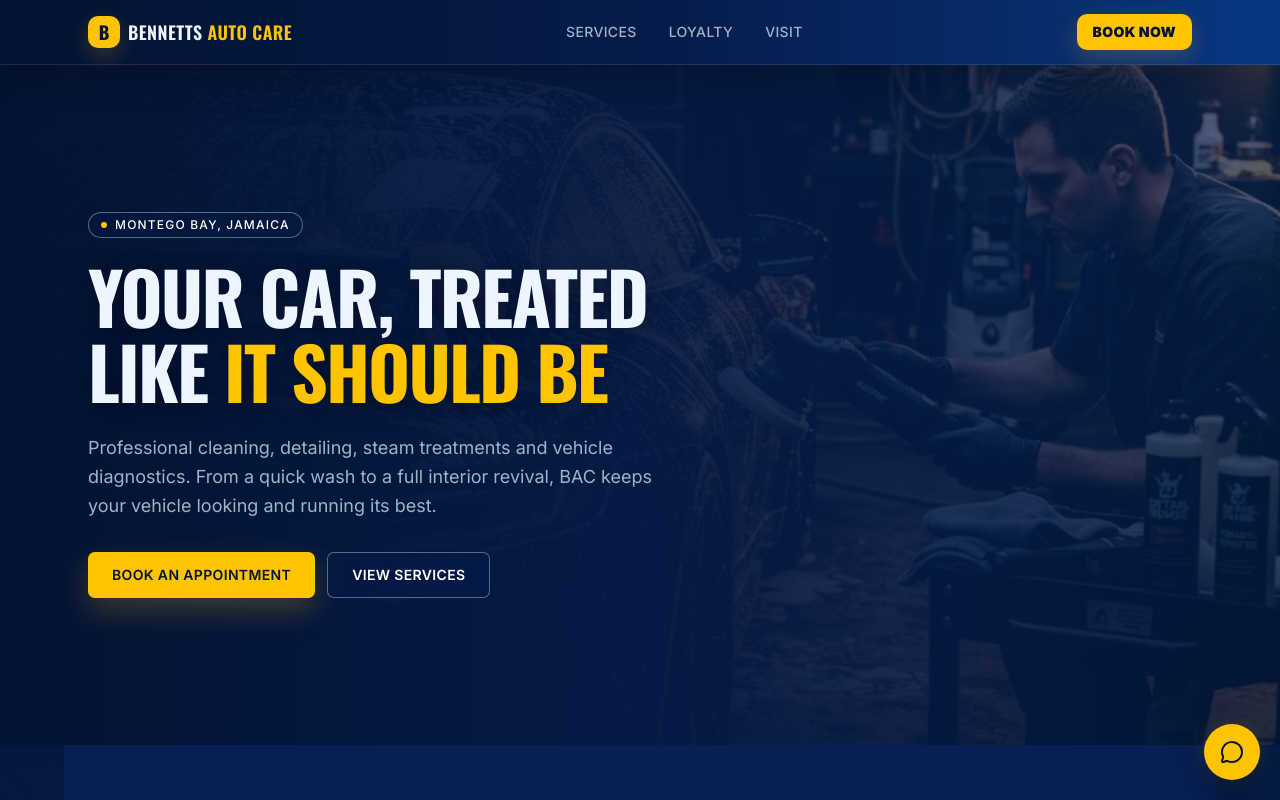
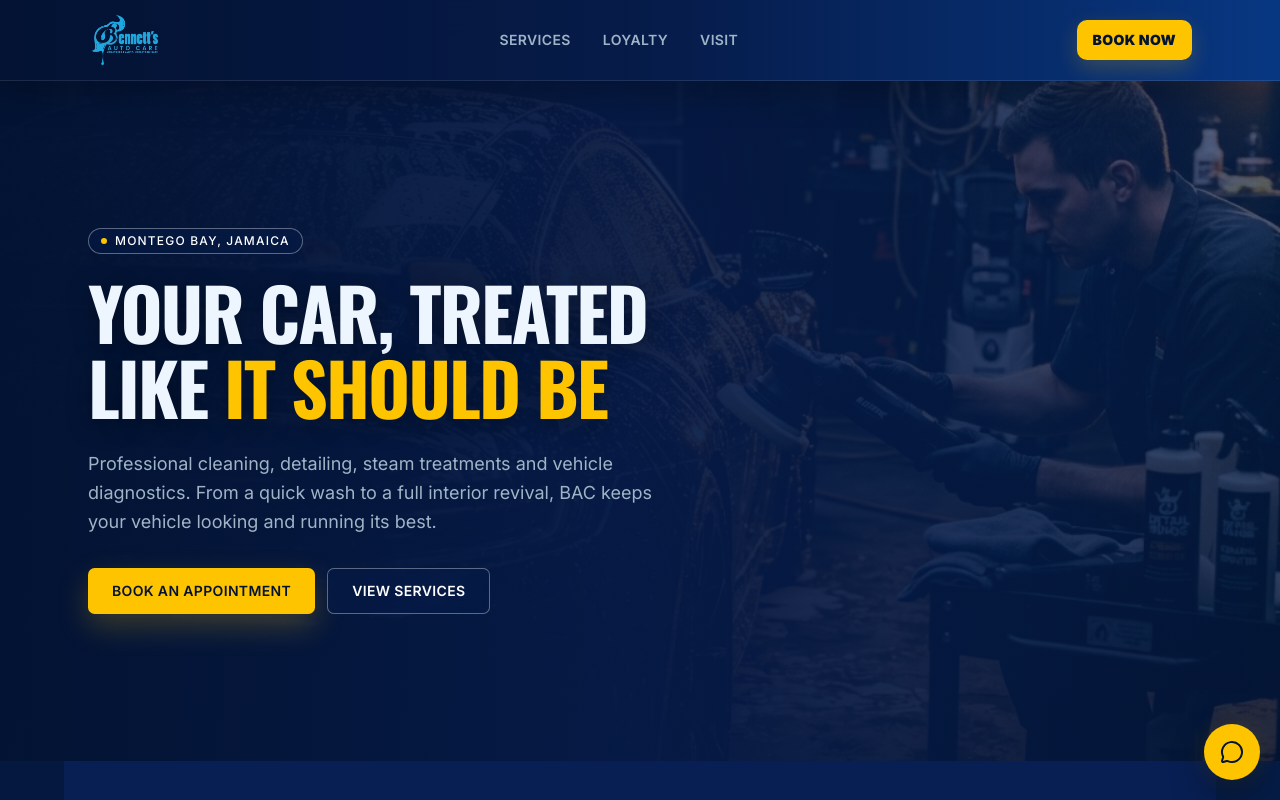
Before and after one commit to bennettsautocare/bennett-s-auto-care, a Next.js app: page / in a window 1280 px wide. Shown: the top 800 px of the page. Built offline with nearby package versions, Linux system fonts and the light colour scheme.

Commit message:
Update site-header.tsx

```diff
--- a/components/site-header.tsx
+++ b/components/site-header.tsx
@@ -1,4 +1,5 @@
 import Link from "next/link"
+import Image from "next/image"
 import { SETMORE_URL } from "@/lib/services"
 
 const NAV = [
@@ -10,22 +11,27 @@ const NAV = [
 export function SiteHeader() {
   return (
     <header className="sticky top-0 z-40 border-b border-border bg-background/80 backdrop-blur-md">
-      <div className="mx-auto flex h-16 max-w-6xl items-center justify-between px-4 sm:px-6">
-        <Link href="#top" className="flex items-center gap-2">
-          <span className="flex h-8 w-8 items-center justify-center rounded-sm bg-primary font-display text-lg font-bold text-primary-foreground">
-            B
-          </span>
-          <span className="font-display text-lg font-semibold uppercase tracking-wide">
-            Bennetts <span className="text-primary">Auto Care</span>
-          </span>
+      <div className="mx-auto flex h-20 max-w-6xl items-center justify-between px-4 sm:px-6">
+        <Link href="#top" className="flex items-center">
+          <Image
+            src="/BAC logo.png"
+            alt="Bennetts Auto Care"
+            width={190}
+            height={65}
+            priority
+            className="h-12 w-auto object-contain sm:h-14"
+          />
         </Link>
 
-        <nav className="hidden items-center gap-8 md:flex" aria-label="Primary">
+        <nav
+          className="hidden items-center gap-8 md:flex"
+          aria-label="Primary"
+        >
           {NAV.map((item) => (
             <a
               key={item.href}
               href={item.href}
-              className="text-sm font-medium uppercase tracking-wide text-muted-foreground transition-colors hover:text-foreground"
+              className="text-sm font-semibold uppercase tracking-wide text-muted-foreground transition-colors hover:text-white"
             >
               {item.label}
             </a>
@@ -36,7 +42,7 @@ export function SiteHeader() {
           href={SETMORE_URL}
           target="_blank"
           rel="noopener noreferrer"
-          className="rounded-sm bg-primary px-4 py-2 text-sm font-semibold uppercase tracking-wide text-primary-foreground transition-transform hover:scale-[1.03]"
+          className="rounded-sm bg-primary px-4 py-2.5 text-sm font-bold uppercase tracking-wide text-primary-foreground transition-transform hover:scale-[1.03]"
         >
           Book Now
         </a>
```
